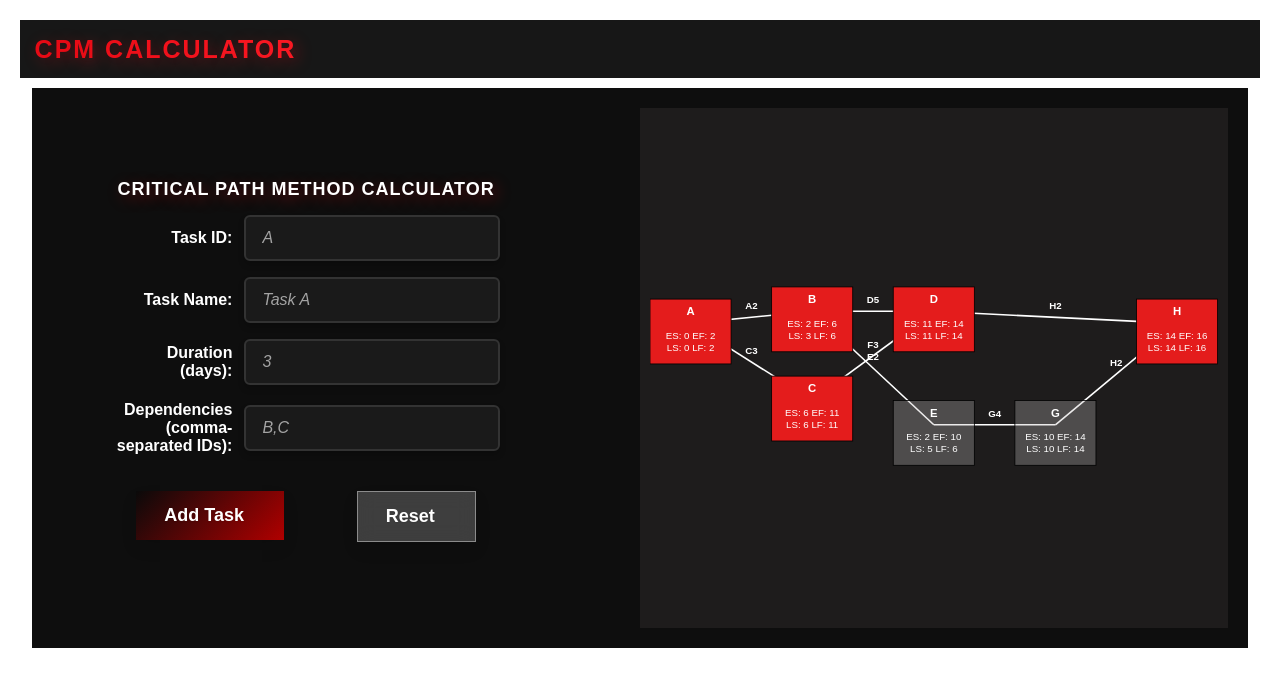
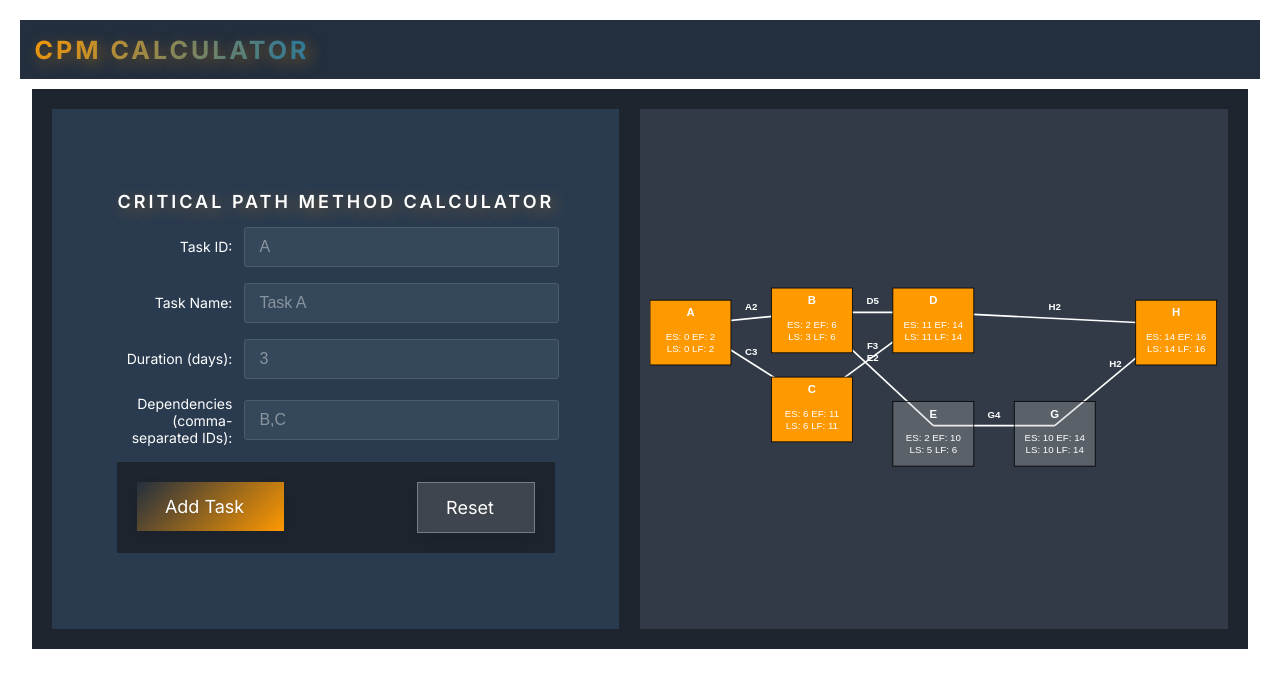
Before and after one commit to Filnaw/cpm_calculator, a Next.js app in the folder client/: page / in a window 1280 px wide. Shown: the top 688 px of the page. Built offline with nearby package versions, Linux system fonts and the light colour scheme.

Commit message:
aws-colors

```diff
--- a/client/__variables.css
+++ b/client/__variables.css
@@ -1,49 +1,49 @@
 
 :root {
-    --primary-color: #0a0a0a;
-    --secondary-color: #b00000;
-    --button-text-color:#ffffff;
-    --box-shadow-btn-color:#00000019;
-    --before-btn-primary-color:#E5091466;
-    --before-btn-secondary-color:#96000066;
-    --before-btn-background:#FFFFFF4C;
-    --after-btn-primary-color:#FFFFFF4C;
-    --after-btn-secondary-color:#FFFFFF00;
-    --focus-btn-primary-color:#FB6E987F;
-    --focus-btn-secondary-color:#00000019;
-    --focus-btn-box-shadow-color:#00000019;
-    --hover-btn-primary-color:#ff1e28;
-    --hover-btn-secondary-color:#540000;
-    --hover-box-shadow-btn-color:#00000033;
-    --active-box-shadow-btn-color:#00000026;
-    --glass-btn-background-color:#FFFFFF33;
-    --glass-btn-border-color:#FFFFFF66;
-    --hover-glass-btn-background-color:#FFFFFF4C;
-    --hover-glass-btn-box-shadow-color:#FFFFFF33;
-    --chart-primary-color:#e41c1c;
-    --chart-secondary-color:#BCBABA4C;
-    --title-primary-color:#e50914;
-    --title-secondary-color:#ff1e28;
-    --title-text-shadow-color:#E5091466;
-    --title-large-text-shadow-color:#FF1E28B2;
-    --title-pulse-text-shadow-primary-color:#FF1E28B2;
-    --title-pulse-text-shadow-secondary-color:#FF1E2866;
-    --text-shadow-color:#00000019;
-    --tooltip-background-color:#FFFFFFE6;
-    --tooltip-background:#FFFFFF;
-    --tooltip-border-color:#FFFFFFE6;
-    --tooltip-box-shadow-color:#00000033;
-    --tooltip-filter-color:#00000019;
-    --container-background-color:#0e0e0e;
-    --navbar-background-color:#171717;
-    --form-background-color:#0E0E0E;
-    --label-color:#ffffff;
-    --input-background:#1a1a1a;
-    --border-input-color:#333;
-    --input-hover-color:#555;
-    --input-focus-color:#e50914;
-    --box-shadow-input-color:#E50914B2;
-    --input-focus-background-color:#222;
-    --input-placeholder-color:#FFFFFF99;
-    --chart-background-color:#433E3E4C;
+    --primary-color: #232f3e;
+    --secondary-color: #ff9900;
+    --button-text-color: #ffffff;
+    --box-shadow-btn-color: #0000001a;
+    --before-btn-primary-color: #ff9900b3;
+    --before-btn-secondary-color: #005f73b3;
+    --before-btn-background: #ffffff1a;
+    --after-btn-primary-color: #ffffff26;
+    --after-btn-secondary-color: #ffffff00;
+    --focus-btn-primary-color: #ffac33;
+    --focus-btn-secondary-color: #0000001a;
+    --focus-btn-box-shadow-color: #0000001a;
+    --hover-btn-primary-color: #ff9900;
+    --hover-btn-secondary-color: #005f73;
+    --hover-box-shadow-btn-color: #00000033;
+    --active-box-shadow-btn-color: #00000026;
+    --glass-btn-background-color: #ffffff26;
+    --glass-btn-border-color: #ffffff4d;
+    --hover-glass-btn-background-color: #ffffff40;
+    --hover-glass-btn-box-shadow-color: #ffffff26;
+    --chart-primary-color: #ff9900;
+    --chart-secondary-color: #4a5568;
+    --title-primary-color: #ff9900;
+    --title-secondary-color: #0073bb;
+    --title-text-shadow-color: #ff990066;
+    --title-large-text-shadow-color: #ff9900b2;
+    --title-pulse-text-shadow-primary-color: #ff9900b2;
+    --title-pulse-text-shadow-secondary-color: #ff990066;
+    --text-shadow-color: #00000019;
+    --tooltip-background-color: #3b4754;
+    --tooltip-background: #232f3e;
+    --tooltip-border-color: #ff9900;
+    --tooltip-box-shadow-color: #00000033;
+    --tooltip-filter-color: #00000019;
+    --container-background-color: #1e252f;
+    --navbar-background-color: #232f3e;
+    --form-background-color: #2a3b4f;
+    --label-color: #ffffff;
+    --input-background: #35475a;
+    --border-input-color: #4c5c6c;
+    --input-hover-color: #62798a;
+    --input-focus-color: #ff9900;
+    --box-shadow-input-color: #ff9900b2;
+    --input-focus-background-color: #3b4754;
+    --input-placeholder-color: #ffffff99;
+    --chart-background-color: #5e6c7b4d;
 }
--- a/client/src/app/components/atoms/Button/Button.css
+++ b/client/src/app/components/atoms/Button/Button.css
@@ -1,9 +1,10 @@
 @import '../../../../../__variables.css';
+@import url('https://fonts.googleapis.com/css2?family=Inter:wght@400;600;700&family=Roboto:wght@400;500;700&family=Source+Sans+Pro:wght@400;600;700&display=swap');
+
 
 .tooltip-container {
   position: relative;
   display: inline-block;
-  font-family: "Arial", sans-serif;
   overflow: visible;
 }
 
@@ -80,11 +81,12 @@
 
 .text {
   font-size: 18px;
-  font-weight: 600;
+  font-weight: 400;
   margin-right: 12px;
   white-space: nowrap;
   text-shadow: 0 1px 2px var(--text-shadow-color);
   transition: letter-spacing 0.3s ease;
+  font-family: "Inter", "Roboto", "Source Sans Pro", sans-serif;
 }
 
 .button-content:hover .text {
--- a/client/src/app/components/atoms/Chart/Chart.js
+++ b/client/src/app/components/atoms/Chart/Chart.js
@@ -75,7 +75,7 @@ const Chart = ({ tasks, dependencies }) => {
             .attr("y", (d) => g.node(d).y - 30)
             .attr("width", 100)
             .attr("height", 80)
-            .attr("fill", (d) => g.node(d).data.critical ? "#e41c1c" : "rgba(188,186,186,0.3)")
+            .attr("fill", (d) => g.node(d).data.critical ? "#ff9900" : "rgba(188,186,186,0.3)")
             .attr("stroke", "black");
 
         container.selectAll(".node-label")
--- a/client/src/app/components/atoms/Input/Input.css
+++ b/client/src/app/components/atoms/Input/Input.css
@@ -1,4 +1,6 @@
 @import '../../../../../__variables.css';
+@import url('https://fonts.googleapis.com/css2?family=Inter:wght@400;600;700&family=Roboto:wght@400;500;700&family=Source+Sans+Pro:wght@400;600;700&display=swap');
+
 
 .form-group {
     display: flex;
@@ -8,26 +10,28 @@
 }
 
 .label {
-    font-size: 16px;
-    font-weight: 600;
+    font-size: 14px;
+    font-weight: 400;
     color: var(--label-color);
     margin-right: 12px;
     width: 120px;
     text-align: right;
+    font-family: "Inter", "Roboto", "Source Sans Pro", sans-serif;
 }
+
 
 .input {
     flex: 1;
-    padding: 12px 16px;
+    padding: 10px 14px;
     font-size: 16px;
     font-weight: 500;
     color: var(--label-color);
     background: var(--input-background);
-    border: 2px solid var(--border-input-color);
-    border-radius: 6px;
-    transition: all 0.3s ease-in-out;
+    border: 1px solid var(--border-input-color);
+    border-radius: 3px;
+    transition: all 0.2s ease-in-out;
     outline: none;
-    box-shadow: 0 4px 6px rgba(0, 0, 0, 0.2);
+    box-shadow: none;
 }
 
 
@@ -38,18 +42,19 @@
 
 .input:focus {
     border-color: var(--input-focus-color);
-    box-shadow: 0 0 8px var(--box-shadow-input-color);
+    box-shadow: 0 0 4px var(--box-shadow-input-color);
     background: var(--input-focus-background-color);
 }
 
 
 .input::placeholder {
     color: var(--input-placeholder-color);
-    font-style: italic;
-    transition: opacity 0.3s ease;
+    font-style: normal;
+    opacity: 0.7;
+    transition: opacity 0.2s ease;
 }
 
 
 .input:focus::placeholder {
-    opacity: 0.4;
+    opacity: 0.3;
 }
--- a/client/src/app/components/atoms/Title/Title.css
+++ b/client/src/app/components/atoms/Title/Title.css
@@ -1,19 +1,22 @@
 @import '../../../../../__variables.css';
+@import url('https://fonts.googleapis.com/css2?family=Inter:wght@400;600;700&family=Roboto:wght@400;500;700&family=Source+Sans+Pro:wght@400;600;700&display=swap');
+
 
 .main-heading {
   font-size: var(--font-size, 25px);
-  font-weight: 800;
+  font-weight: var(--font-weight, 700);
   text-transform: uppercase;
   text-align: center;
+  letter-spacing: 3px;
   color: var(--gradient, #ffffff);
   background: var(--gradient, none);
   -webkit-background-clip: text;
   -webkit-text-fill-color: var(--fill-color, inherit);
-  letter-spacing: var(--letter-spacing, 2px);
   text-shadow: var(--text-shadow, 4px 4px 15px var(--title-text-shadow-color));
   transition: all 0.4s ease-in-out;
   padding: 5px;
   margin-bottom: var(--margin-bottom);
+  font-family: "Inter", "Roboto", "Source Sans Pro", sans-serif;
 }
 
 .main-heading.gradient {
@@ -25,6 +28,7 @@
   --font-size: 18px;
   --letter-spacing: 1px;
   --margin-bottom: 10px;
+  --font-weight:600;
 }
 
 .main-heading.large {
@@ -38,10 +42,6 @@
   font-size: 48px;
   letter-spacing: 3px;
   text-shadow: 6px 6px 20px var(--title-large-text-shadow-color);
-}
-
-.main-heading:hover {
-  letter-spacing: 3px;
 }
 
 @keyframes glowPulse {
```
